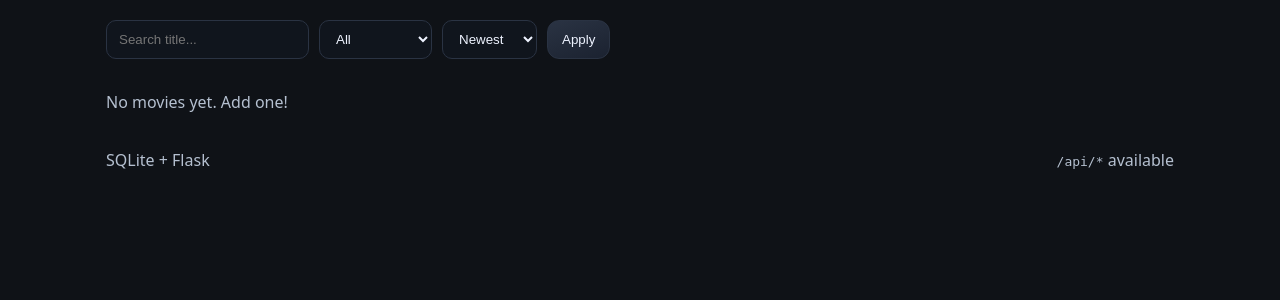
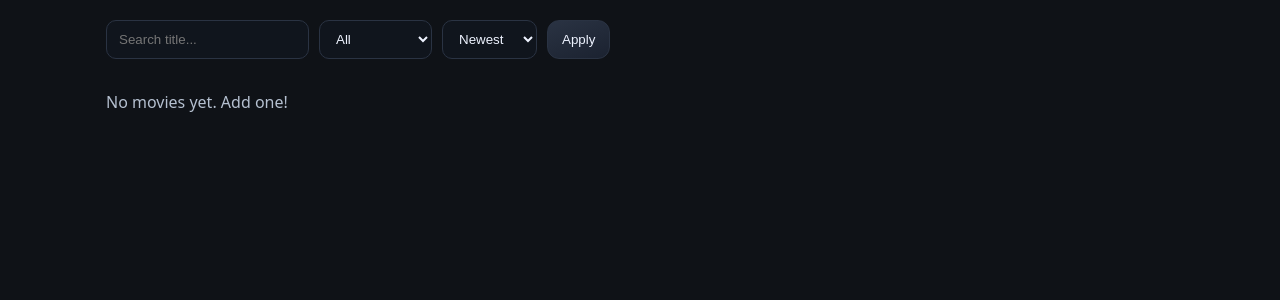
Before and after one commit to gvega2212/MovieWatchlist, a Flask app: page / in a window 1280 px wide. Shown: the part 119-419 px from the top of the page. Run offline with Flask 3, Linux system fonts and the light colour scheme.

Commit message:
took out the footer stuff

```diff
--- a/templates/base.html
+++ b/templates/base.html
@@ -29,10 +29,5 @@
   {% endwith %}
   {% block content %}{% endblock %}
 </main>
-
-<footer class="footer">
-  <span class="muted">SQLite + Flask</span>
-  <span class="muted"><code>/api/*</code> available</span>
-</footer>
 </body>
 </html>
```
